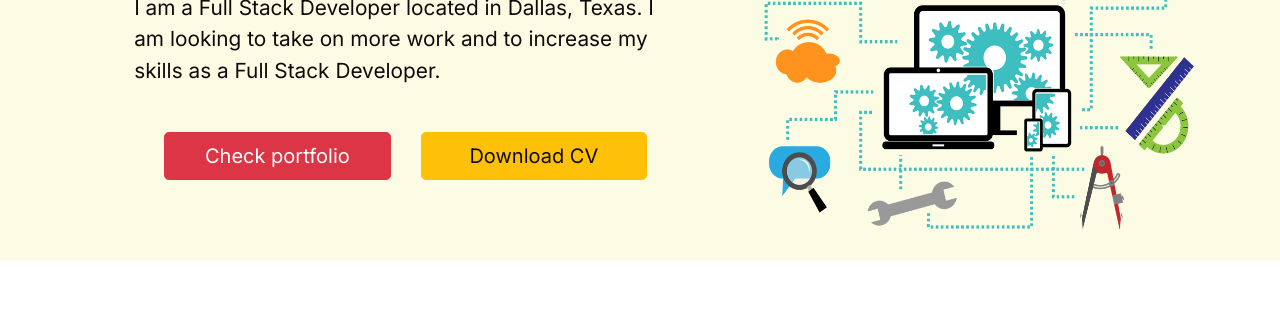
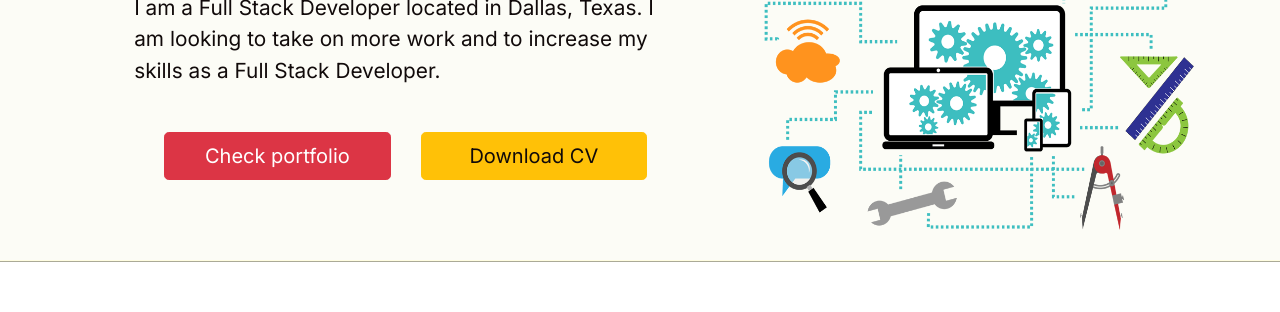
Before and after one commit to yimxx042/MainProject, a website: page index.html in a window 1280 px wide. Shown: the part 161-473 px from the top of the page. Drawn offline with nearby package versions, Linux system fonts and the light colour scheme.

Commit message:
changed backgroundcolor

```diff
--- a/css/styles.css
+++ b/css/styles.css
@@ -14,10 +14,10 @@ body {
 
 .jumbotron {
   padding: 30px;
-  background: rgb(252, 252, 229);
+  background: rgb(252, 252, 246);
   color: rgb(17, 10, 10);
   margin: 0;
-  border-bottom: 1px ridge #fdfbfb;
+  border-bottom: 2px ridge #fffde1;
 
 }
 
```
